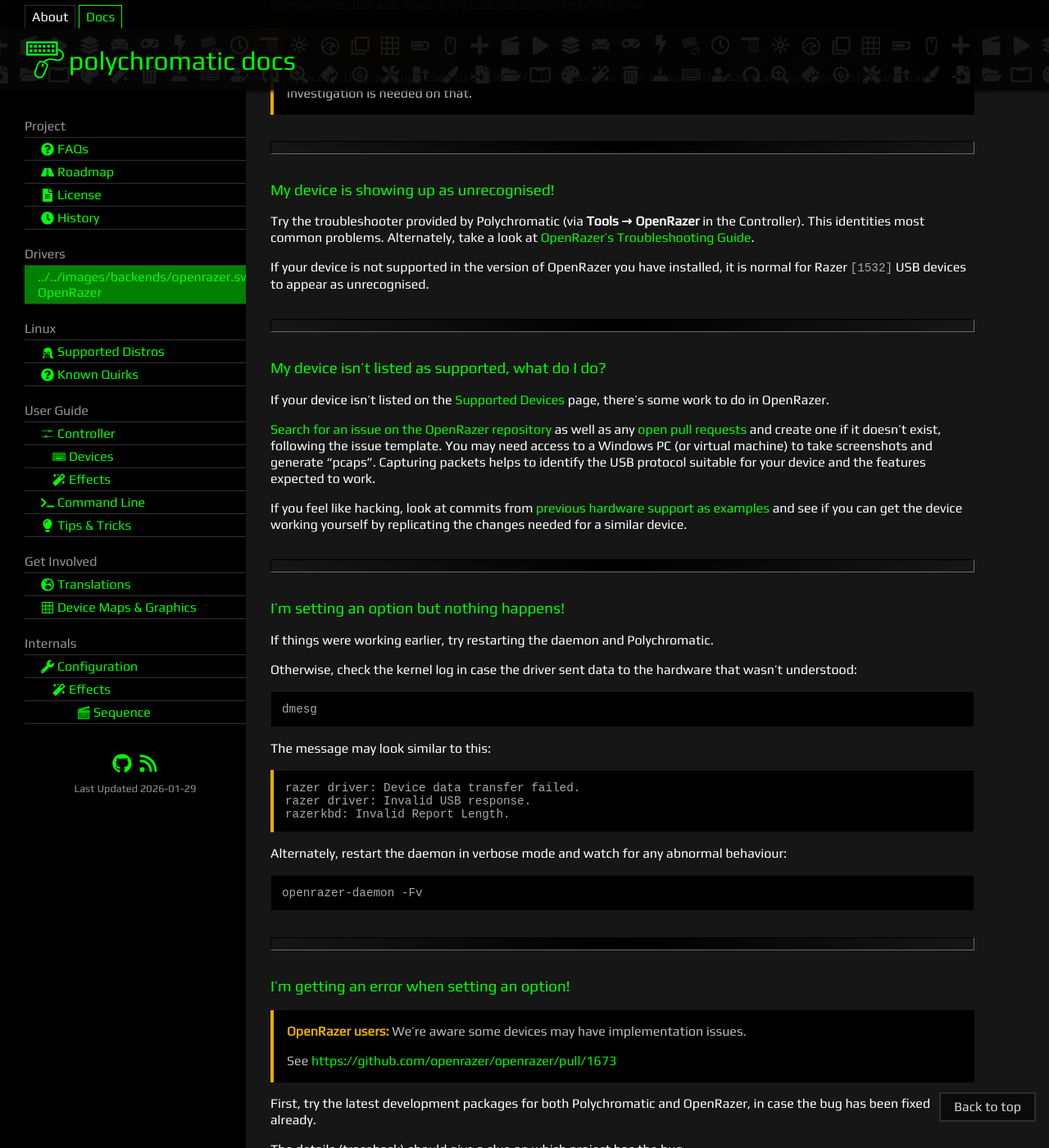
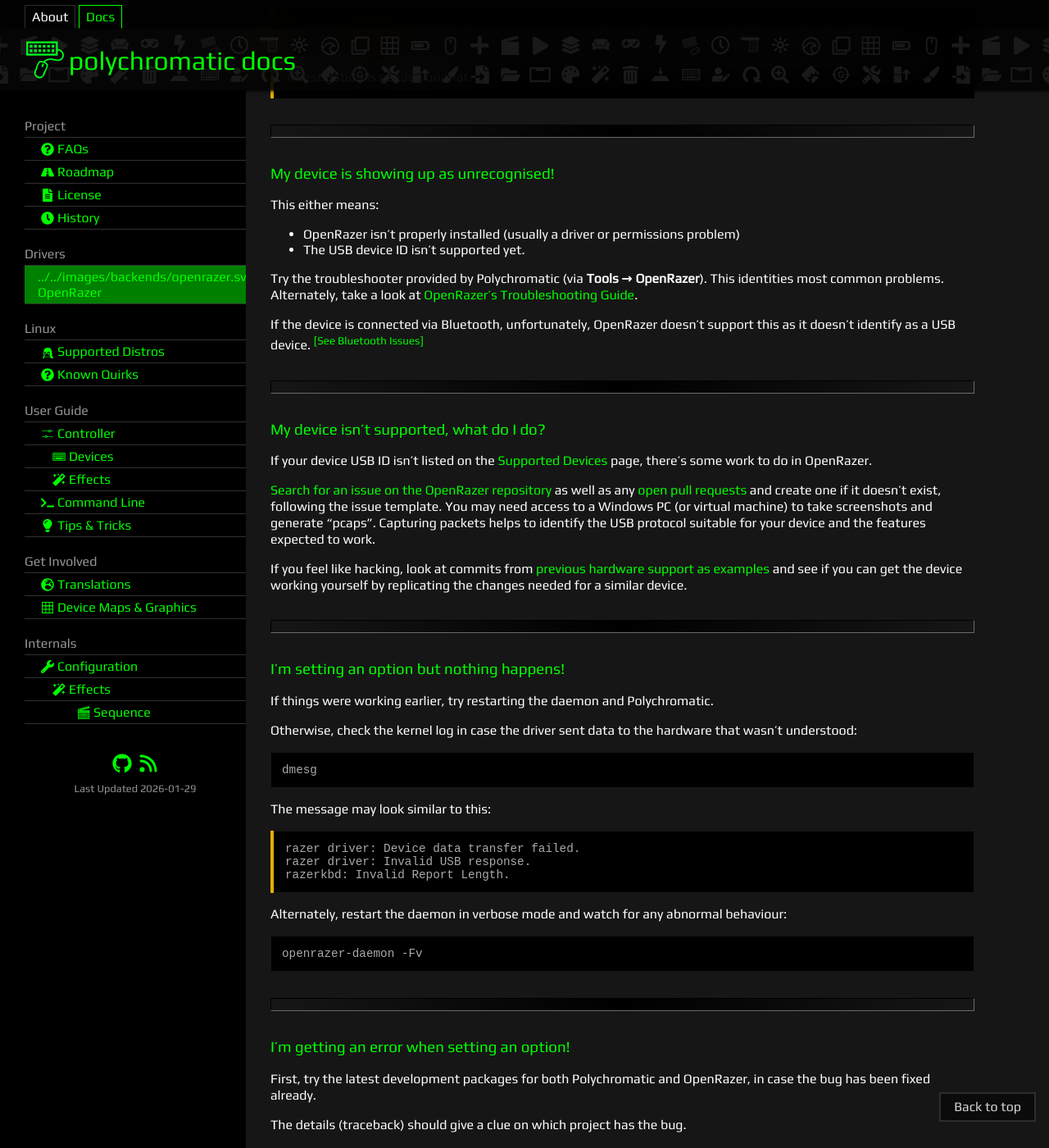
Before and after one commit to polychromatic/polychromatic-docs, a Jekyll site: the page built from pages/openrazer.md, in a window 1280 px wide and 1400 px high, scrolled down 1787 px. Shown: the whole window at 82% size. Built offline with Jekyll 4.4.1, drawn with Linux system fonts in a browser that asks for light colours; some of the changed text lies outside the part shown.

Commit message:
OpenRazer: Some updates and tweaks

```diff
--- a/pages/openrazer.md
+++ b/pages/openrazer.md
@@ -23,7 +23,7 @@ kernel updates.
 
 ### Does OpenRazer support Windows or macOS?
 
-Officially, no. One of the OpenRazer team members has experimented by
+Officially, no. There has been an experiment years ago by
 rewriting OpenRazer to handle everything in userspace, eliminating
 the dependency on DKMS drivers for GNU/Linux. This rewrite uses [hidapi](https://github.com/signal11/hidapi)
 but is still in early development.
@@ -99,18 +99,22 @@ Most applications are OK with this, but some games may not. Time delays are not
 
 ### My device is showing up as unrecognised!
 
-Try the troubleshooter provided by Polychromatic (via **Tools → OpenRazer** in the Controller).
+This either means:
+
+* OpenRazer isn't properly installed (usually a driver or permissions problem)
+* The USB device ID isn't supported yet.
+
+Try the troubleshooter provided by Polychromatic (via **Tools → OpenRazer**).
 This identities most common problems. Alternately, take a look at [OpenRazer's
 Troubleshooting Guide](https://github.com/openrazer/openrazer/wiki/Troubleshooting).
 
-If your device is not supported in the version of OpenRazer you have installed,
-it is normal for Razer `[1532]` USB devices to appear as unrecognised.
+If the device is connected via Bluetooth, unfortunately, OpenRazer doesn't support this as it doesn't identify as a USB device. <sup>[[See Bluetooth Issues]](https://github.com/openrazer/openrazer/issues?q=state%3Aopen%20label%3ABluetooth)</sup>
 
 ---
 
-### My device isn't listed as supported, what do I do?
+### My device isn't supported, what do I do?
 
-If your device isn't listed on the [Supported Devices](https://polychromatic.app/devices/) page,
+If your device USB ID isn't listed on the [Supported Devices](https://polychromatic.app/devices/) page,
 there's some work to do in OpenRazer.
 
 [Search for an issue on the OpenRazer repository](https://github.com/openrazer/openrazer/issues)
@@ -149,10 +153,6 @@ Alternately, restart the daemon in verbose mode and watch for any abnormal behav
 
 ### I'm getting an error when setting an option!
 
-> **OpenRazer users:** We're aware some devices may have implementation issues.
->
-> See <https://github.com/openrazer/openrazer/pull/1673>
-
 First, try the latest development packages for both Polychromatic
 and OpenRazer, in case the bug has been fixed already.
 
@@ -165,7 +165,7 @@ specific to this software, or OpenRazer.
 * Try the Python library to communicate with the daemon.
 * Try an alternate frontend project.
 
-Does it fail outside of Polychromatic? [It's one to raise on OpenRazer](https://github.com/openrazer/openrazer/issues),
+Does it still fail outside of Polychromatic? [Raise this on OpenRazer](https://github.com/openrazer/openrazer/issues),
 otherwise please create one [on our repository](https://github.com/polychromatic/polychromatic/issues?q=is%3Aissue).
 
 ---
@@ -189,9 +189,9 @@ them [on our repository](https://github.com/polychromatic/polychromatic/issues?q
 
 ### Some buttons on my mouse don't seem to be working!
 
-Some keys like the DPI button is known to not to emit a keypress. <sup>[[1]](https://github.com/openrazer/openrazer/issues/201)</sup>
+Some keys like the DPI button are known to not to emit a keypress. <sup>[[1]](https://github.com/openrazer/openrazer/issues/201)</sup>
 
-In rare cases, side buttons may not work unless mapped in Razer Synapse first. <sup>[[2]](https://github.com/openrazer/openrazer/issues/2664)</sup>. Try configuring the buttons using a Windows machine with Razer Synapse, to explicitly map <kbd>Mouse Button 4</kbd> to <kbd>Mouse Button 4</kbd> (repeat as necessary) and see if it works under Linux / OpenRazer afterwards.
+In rare cases, side buttons on newer mice may not work unless mapped in Razer Synapse first. <sup>[[2]](https://github.com/openrazer/openrazer/issues/2664)</sup>. Try configuring the buttons using a Windows machine with Razer Synapse, to explicitly map <kbd>Mouse Button 4</kbd> to <kbd>Mouse Button 4</kbd> (repeat as necessary) and see if it works under Linux / OpenRazer afterwards.
 
 For mapping keys under Linux, use a dedicated remapping tool like [input-remapper](https://github.com/sezanzeb/input-remapper).
 Polychromatic is designed for lighting and doesn't support key remapping.
```
Also changed, not shown: other parts of pages/openrazer.md (+1 -1 lines).
